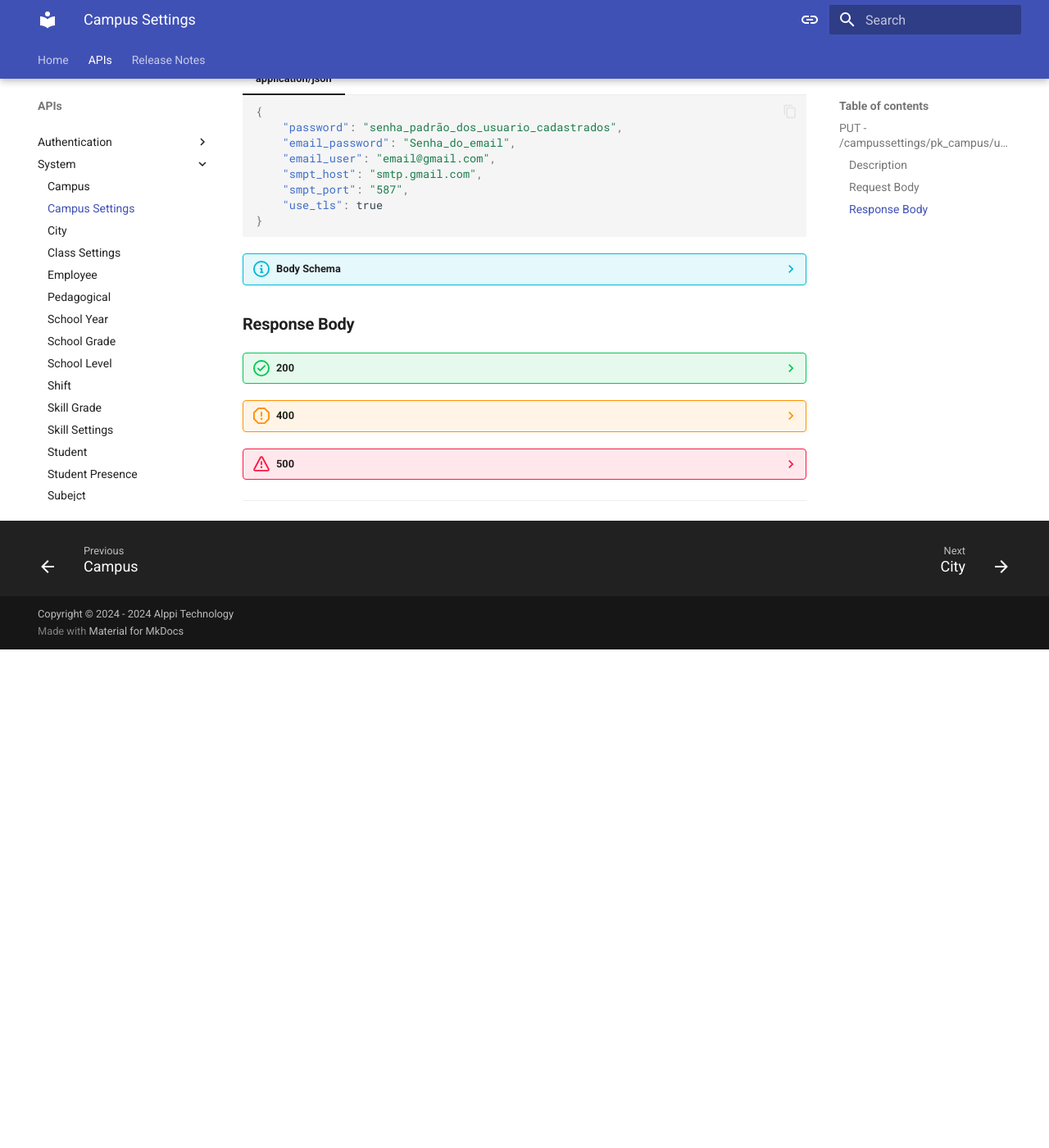
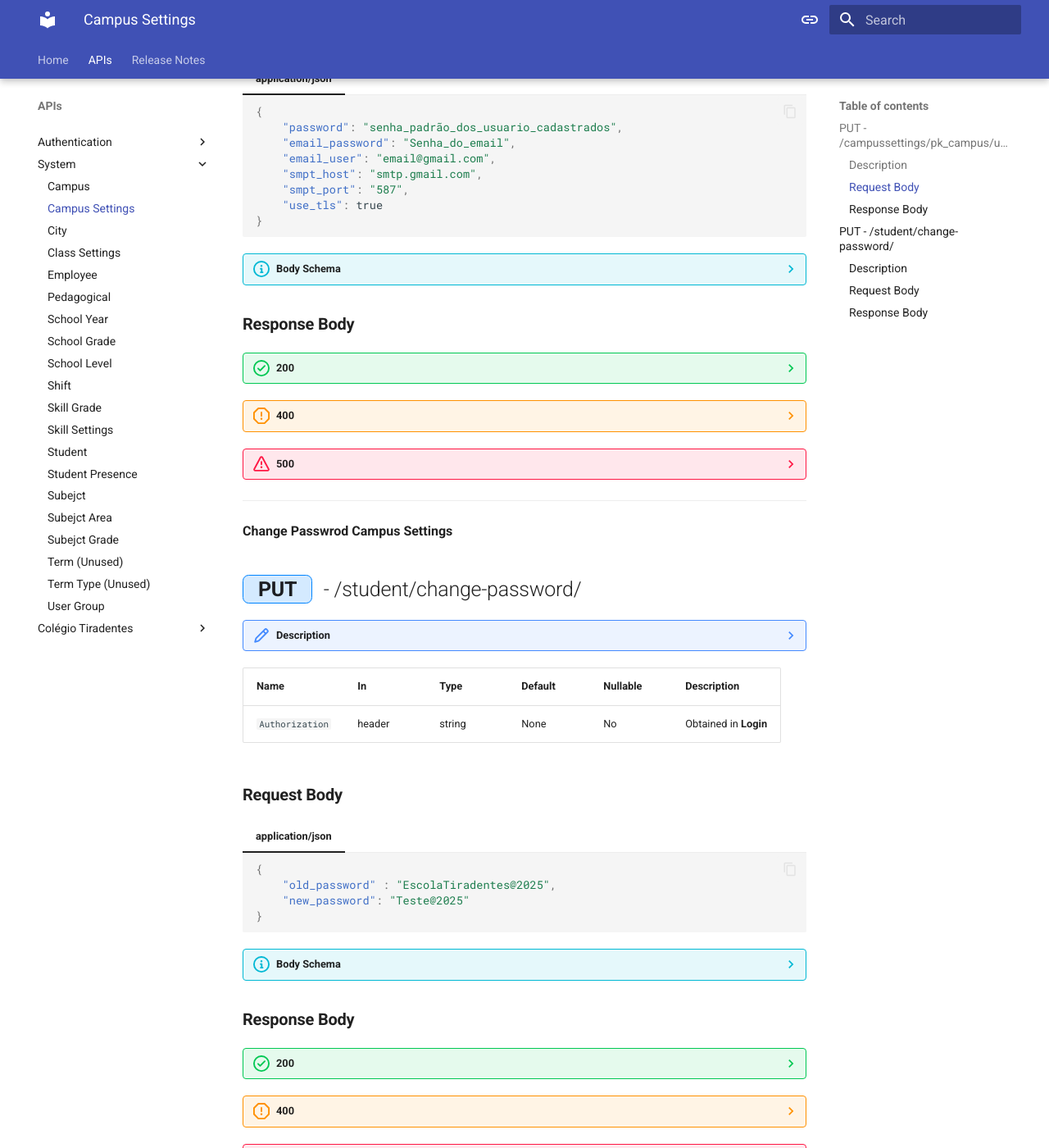
Before and after one commit to AlppiTechnology/AlppiDocumentation, an MkDocs documentation site: the page built from docs/api/system/campus_settings.md, in a window 1280 px wide and 1400 px high, scrolled down 643 px. Shown: the whole window at 82% size. Built offline with MkDocs 1.6.1 and Material for MkDocs 9.7.7, drawn with Linux system fonts in a browser that asks for light colours; before the commit the page ends 1435 px from its top, so only the background shows below that.

Commit message:
feat: criação de rota change password do campus settings

````diff
--- a/docs/api/system/campus_settings.md
+++ b/docs/api/system/campus_settings.md
@@ -124,3 +124,120 @@
             ```
 
 ---
+
+
+
+**Change Passwrod Campus Settings**
+
+## **<element class="http-put">PUT<element>** - /student/change-password/
+
+??? note "Description"
+
+    ### Description
+    Rota para mudar senha do estudante.
+
+    É mudado a senha do proprio usuario.
+
+| Name            | In             | Type    | Default | Nullable | Description                     |
+| :-------------- | :------------- | :------ | :------ | :------- | :------------------------------ |
+| `Authorization` | header         | string  | None    | No       | Obtained in **Login**           |
+
+### **Request Body**
+
+=== "application/json"
+
+    ``` json
+    {
+        "old_password" : "EscolaTiradentes@2025",
+        "new_password": "Teste@2025"
+    }
+    ```
+
+??? info "Body Schema"
+
+    ```json
+    {
+        "old_password" : string,
+        "new_password": string
+    }
+    ```
+
+### **Response Body**
+
+??? success "200"
+
+    === "application/json"
+
+        ``` json
+        {
+            "results": "Senha atualizada com sucesso."
+        }
+        ```
+
+    ??? info "Schema"
+
+        ```json
+        {
+            "results": string
+        }
+        ```
+
+??? warning "400"
+
+    === "Error 1"
+
+        ``` json
+            {
+                "detail": "Não foi possível encontrar este Campus.",
+                "render": 1
+            }
+        ```
+
+        ??? info "Schema"
+
+            ```{ .json .no-copy}
+                {
+                    "detail": string,
+                    "render": integer
+                }
+            ```
+    === "Error 2"
+
+        ``` json
+            {
+                "detail": "Senha atual incorreta.",
+                "render": 1
+            }
+        ```
+
+        ??? info "Schema"
+
+            ```{ .json .no-copy}
+                {
+                    "detail": string,
+                    "render": integer
+                }
+            ```
+
+
+??? danger "500"
+
+    === "Error 1"
+
+        ``` json
+            {
+                "detail": "Problemas ao mudar senha do Campus",
+                "error": "descrição do erro interno"
+            }
+        ```
+
+        ??? info "Schema"
+
+            ```{ .json .no-copy}
+                {
+                    "detail": string,
+                    "error": string
+                }
+            ```
+
+---
````
Also changed, not shown: docs/api/system/employee.md (+1 -1 lines), docs/api/system/student.md (+1 -1 lines).
